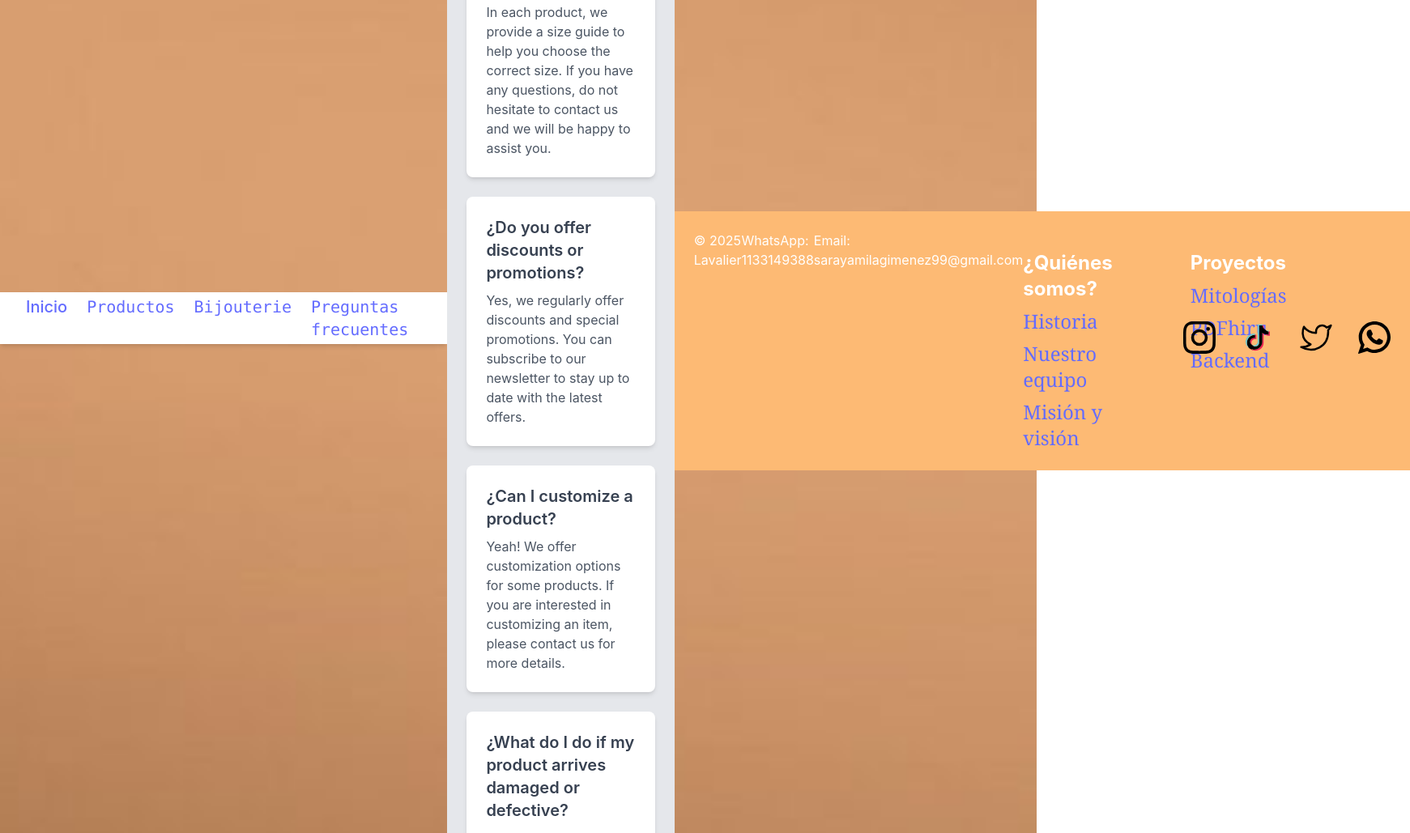
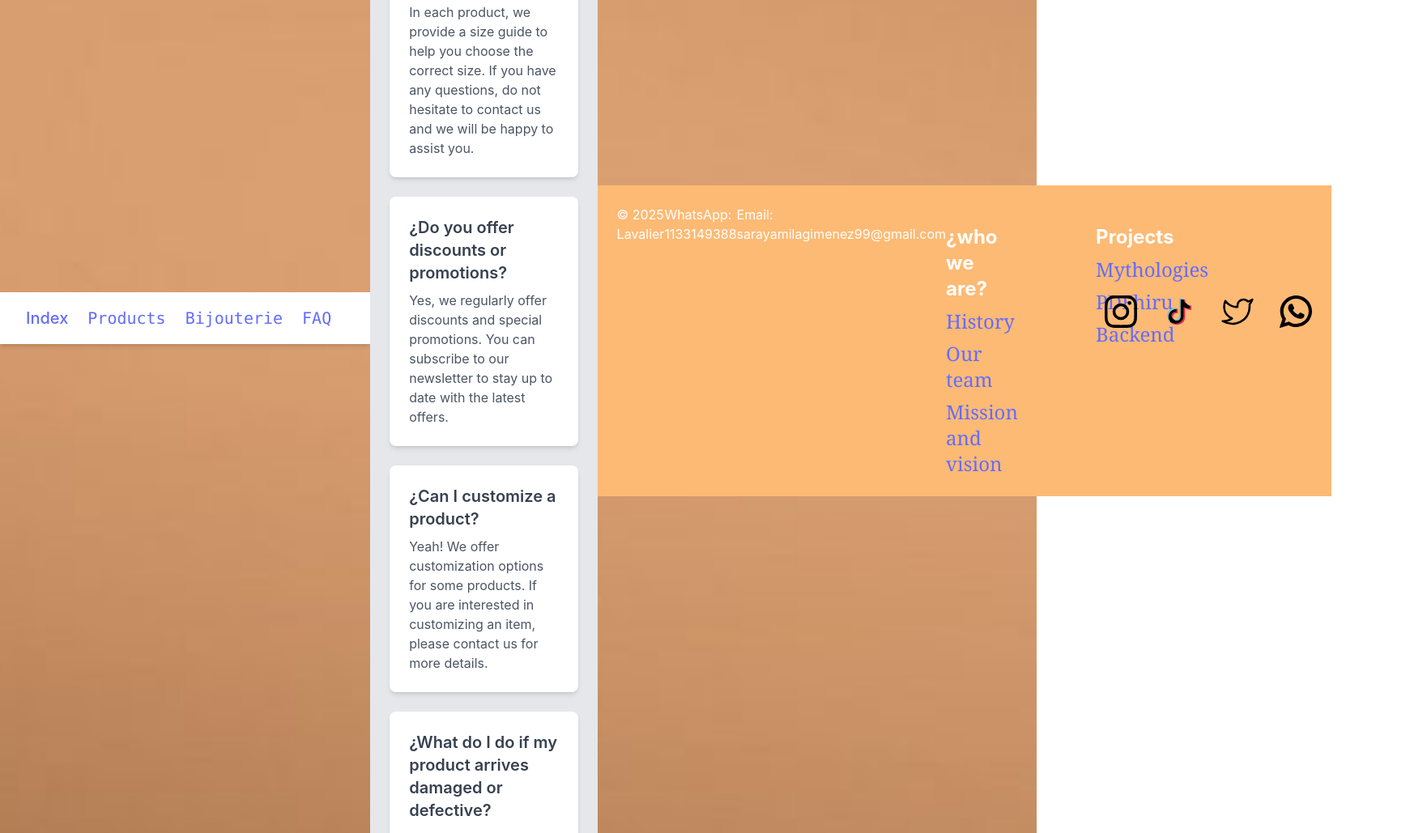
Before and after one commit to Sara012003/Lavalier, a website built with Vite: page Question.html in a window 1280 px wide. Shown: the part 2181-3210 px from the top of the page at 81% size, 1741 px wide, since content can reach past the window. Built offline with nearby package versions, Linux system fonts and the light colour scheme.

Commit message:
FAQ in English

```diff
--- a/Question.html
+++ b/Question.html
@@ -11,15 +11,15 @@
         <nav class="bg-white h-16 w-full px-4 shadow-md flex items-center justify-between md:px-8">
         <!-- Logo -->
          <a href="index.html">
-        <img class="h-12 w-12 md:h-40 md:w-36 md:mt-20" src="./public/Lavalier_Black.png" alt="Logo">
+        <img class="h-48 w-44 md:h-40 md:w-36 md:mt-20" src="./public/Lavalier_Black.png" alt="Logo">
          </a>
 
         <!-- Menú de escritorio -->
         <ul class="hidden md:flex space-x-6 text-xl">
-            <li><a href="/index.html">Inicio</a></li>
-            <li><a href="/Products.html" class="hover:underline font-mono">Productos</a></li>
+            <li><a href="/index.html">Index</a></li>
+            <li><a href="/Products.html" class="hover:underline font-mono">Products</a></li>
             <li><a href="/Category.html" class="hover:underline font-mono">Bijouterie</a></li>
-            <li><a href="/Question.html" class="hover:underline font-mono">Preguntas frecuentes</a></li>
+            <li><a href="/Question.html" class="hover:underline font-mono">FAQ</a></li>
 
 
         </ul>
@@ -44,10 +44,10 @@
 
     <!-- Menú móvil -->
     <div id="mobile-menu" class="fixed top-16 left-0 w-full bg-gray-800 bg-opacity-90 z-50 hidden flex flex-col items-center space-y-4 text-white text-lg py-4 transition-transform transform -translate-y-full">
-        <a href="/index.html" class="hover:underline">Inicio</a>
-        <a href="/Products.html" class="hover:underline">Productos</a>
+        <a href="/index.html" class="hover:underline">index</a>
+        <a href="/Products.html" class="hover:underline">Products</a>
         <a href="/Category.html" class="hover:underline">Bijouterie</a>
-        <a href="/Question.html" class="hover:underline">Preguntas frecuentes</a>
+        <a href="/Question.html" class="hover:underline">FAQ</a>
     </div>
 
     <script>
@@ -147,7 +147,9 @@
 
 
 
-<footer class="text-white text-center md:text-left mt-14">
+ <!-- Footer -->
+
+ <footer class="text-white text-center md:text-left mt-14">
 
     <div class="flex flex-col bg-orange-300 p-6 space-y-6 md:w-full">
 
@@ -163,11 +165,11 @@
             <!-- Sección "¿Quiénes somos?" -->
             <div class="text-center md:text-left">
                 <br>
-                <h2 class="font-bold mb-2 text-2xl text-white">¿Quiénes somos?</h2>
+                <h2 class="font-bold mb-2 text-2xl text-white">¿who we are?</h2>
                 <ul class="space-y-2 text-lg md:text-2xl font-serif text-white">
-                    <li><a href="/about" class="hover:underline">Historia</a></li>
-                    <li><a href="/team" class="hover:underline">Nuestro equipo</a></li>
-                    <li><a href="/mission" class="hover:underline">Misión y visión</a></li>
+                    <li><a href="/about" class="hover:underline">History</a></li>
+                    <li><a href="/team" class="hover:underline">Our team</a></li>
+                    <li><a href="/mission" class="hover:underline">Mission and vision</a></li>
                 </ul>
             </div>
 
@@ -175,11 +177,11 @@
             <!-- Sección "Proyectos" -->
             <div class="text-center md:text-left md:ml-24">
                 <br>
-                <h2 class="font-bold mb-2 text-2xl text-white">Proyectos</h2>
+                <h2 class="font-bold mb-2 text-2xl text-white">Projects</h2>
                 <ul class="space-y-2 text-lg md:text-2xl font-serif text-white">
-                    <li><a href="/Mitologias" class="hover:underline">Mitologías</a></li>
-                    <li><a href="/PDFhiru" class="hover:underline">PDFhiru</a></li>
-                    <li><a href="/Backend" class="hover:underline">Backend</a></li>
+                    <li><a href="https://github.com/Sara012003/ForoVersionBeta/tree/upkeep/Tailwind-CSS-Style-Forum" class="hover:underline">Mythologies</a></li>
+                    <li><a href="https://github.com/imitelis/pdfhiru" class="hover:underline">PDFhiru</a></li>
+                    <li><a href="https://github.com/Sara012003/Coding_Challenge" class="hover:underline">Backend</a></li>
                 </ul>
             </div>
 
@@ -196,3 +198,4 @@
         </div>
     </div>
 </footer>
+</body>
```
